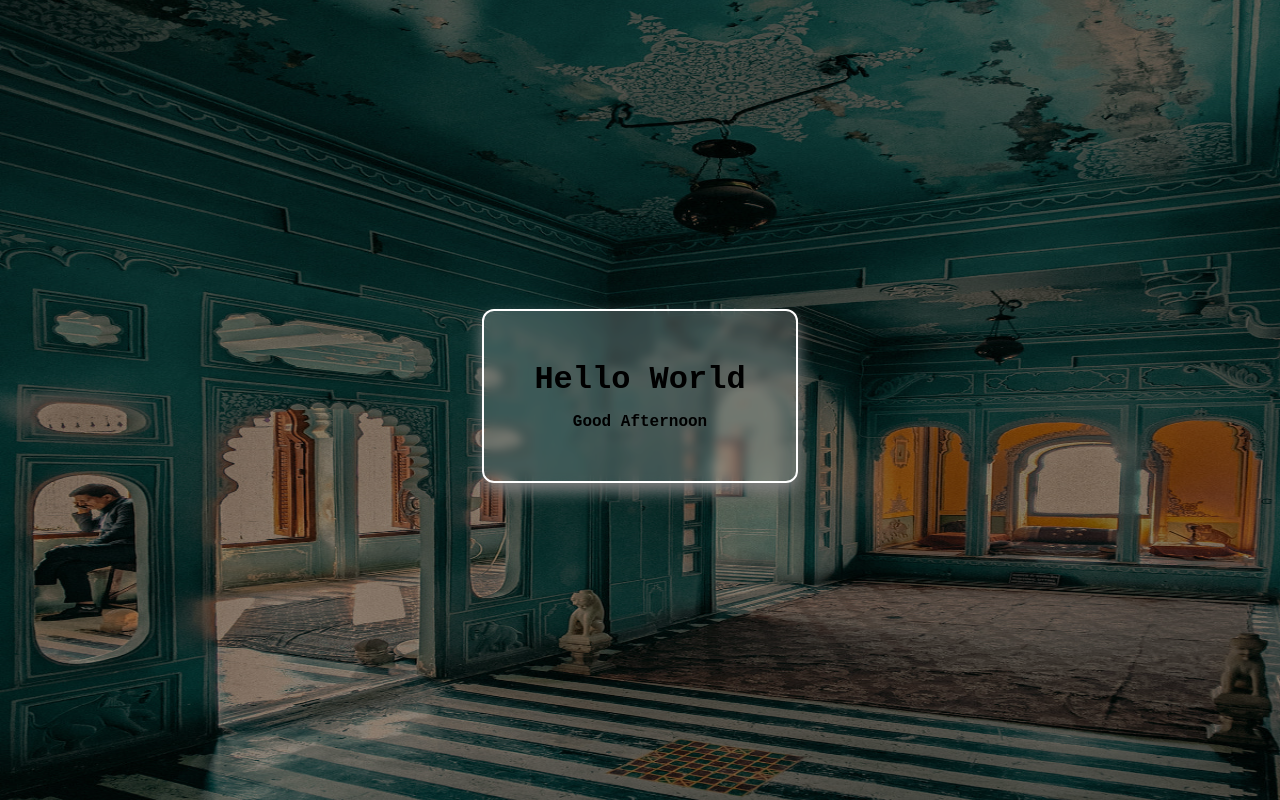
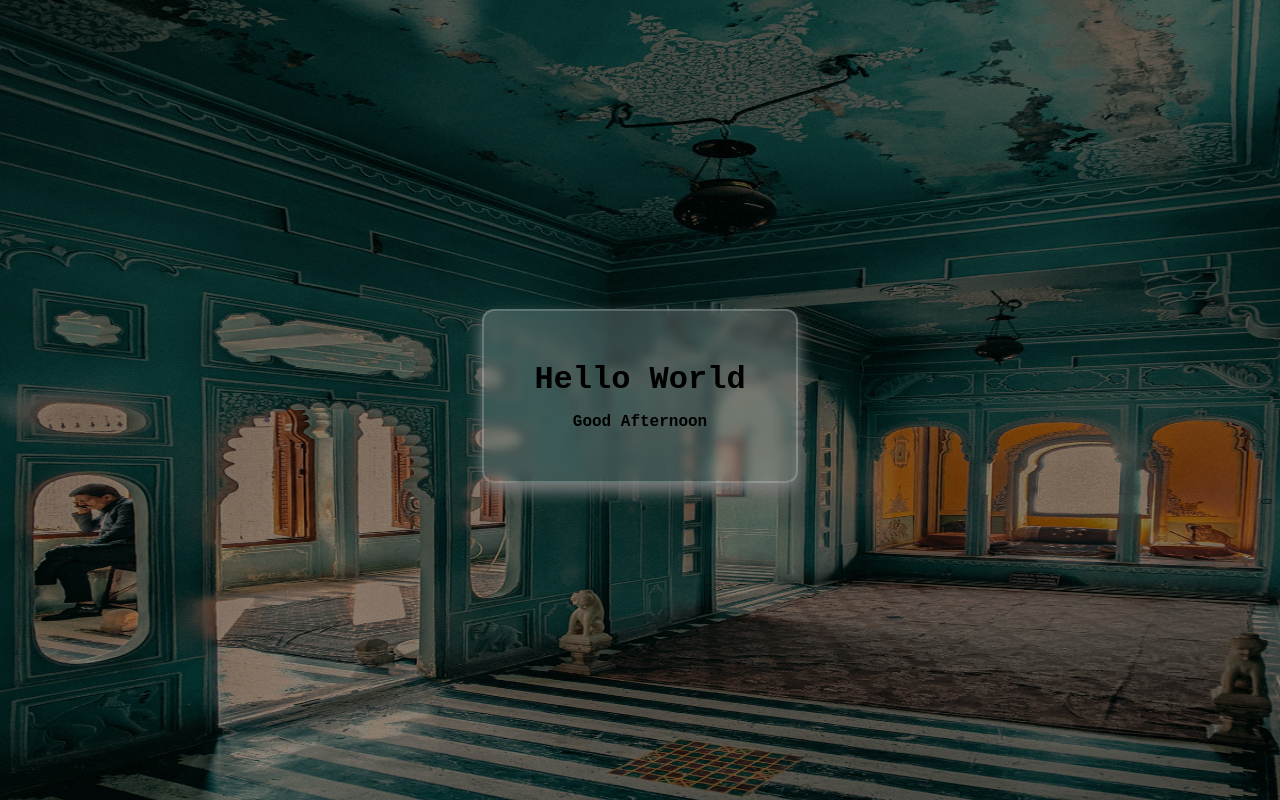
Before and after one commit to BhargavGurav/HelloWorld, a Django app: page / in a window 1280 px wide. Run offline with Django 4.2, Linux system fonts and the light colour scheme.

Commit message:
'second'

```diff
--- a/App/static/css/style.css
+++ b/App/static/css/style.css
@@ -30,7 +30,7 @@
 .inner-container{
     position: relative;
     padding: 50px;
-    border: 2px solid white;
+    border: 2px solid rgba(255, 255, 255, .2);
     border-radius: 12px;
     text-align: center;
     box-shadow: 0 8px 16px 0 gray;
```
